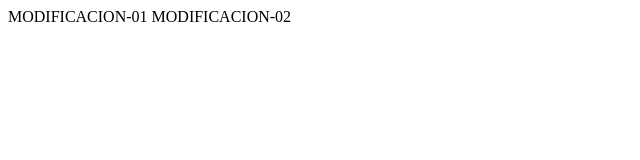
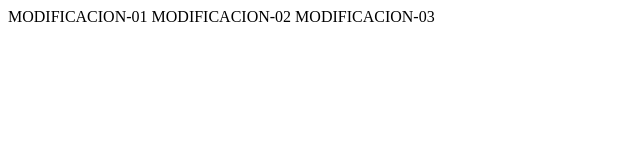
Before and after one commit to darioburdadv/test-01, a plain HTML site: page index.html in a window 1280 px wide. Shown: the whole page, without its empty margins (0-640 px from the left). Drawn offline with Linux system fonts and the light colour scheme.

Commit message:
Update index.html

```diff
--- a/index.html
+++ b/index.html
@@ -8,5 +8,6 @@
 <body>
     MODIFICACION-01
     MODIFICACION-02
+    MODIFICACION-03
 </body>
 </html>
```
